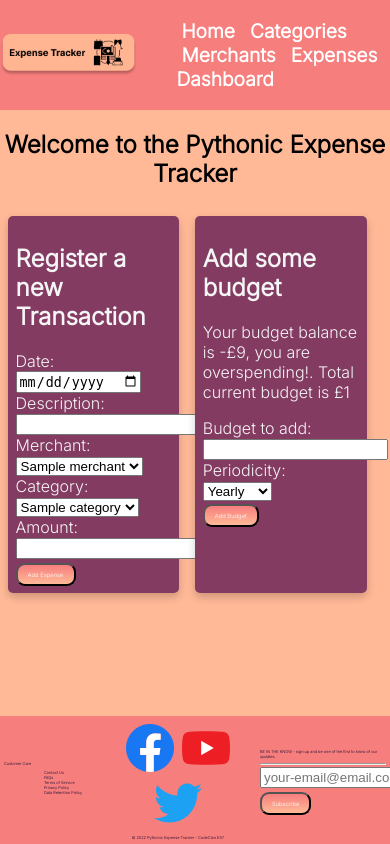
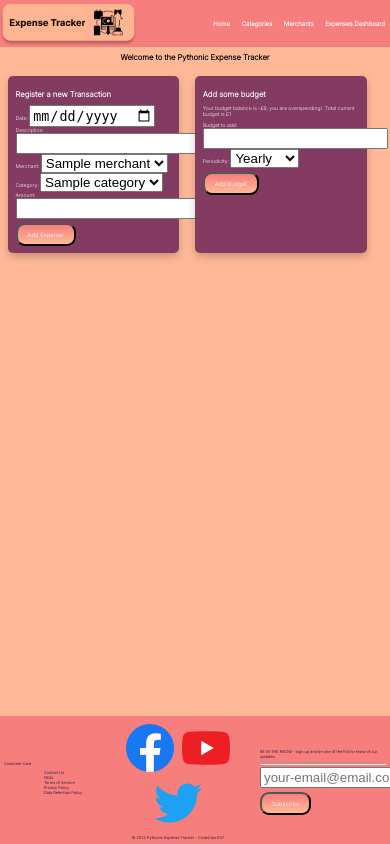
Before and after one commit to sandramolina/pythonic_expense_tracker, a Flask app: page / in a window 390 px wide; the page is wider, and only the part inside the window is pictured. Run offline with Flask 2, Linux system fonts and the light colour scheme; a database or web service that is not in the repository returns one stand-in record (values such as "Sample title"); some libraries are stand-ins or nearby versions.

Commit message:
improves text responsiveness - change text size to 1.3vw

```diff
--- a/static/main.css
+++ b/static/main.css
@@ -6,6 +6,7 @@ body {
     margin: 0%;
     background-color: #ffb997;
     font-family: 'Inter', sans-serif;
+    font-size: 1.3vw;
 }
 
 .skip-to-content-link {
@@ -157,6 +158,7 @@ color: #ffb997;
 
 .card-container {
     display: flex;
+    margin-bottom: 10%;
 }
 
 .footer-container {
@@ -172,16 +174,16 @@ color: #ffb997;
     position: absolute;
 }
 
+.left-footer {
+    width: 24%;
+}
+
 .middle-footer {
     display: flex;
     justify-content: space-between;
     flex-wrap: wrap;
     justify-content: center;
     width: 33%;
-}
-
-.left-footer {
-    width: 24%;
 }
 .social {
     padding: 1vw;
--- a/templates/index.html
+++ b/templates/index.html
@@ -2,13 +2,12 @@
 {% block content %}
 
 <h2 class="title center-in-page"> Welcome to the Pythonic Expense Tracker</h2>
+
 <div class="card-container">
-
-
     <div class="card">
 
-    <h2 class="title">Register a new Transaction</h2>
-    <form action="/" method="POST" id="main">
+        <h2 class="title" id="main">Register a new Transaction</h2>
+        <form action="/" method="POST">
             <div>
                 <label for="date">Date:</label>
                 <input type="date" id="date" name="date" required>
```
Lines whose indentation alone changed are shown as unchanged.
